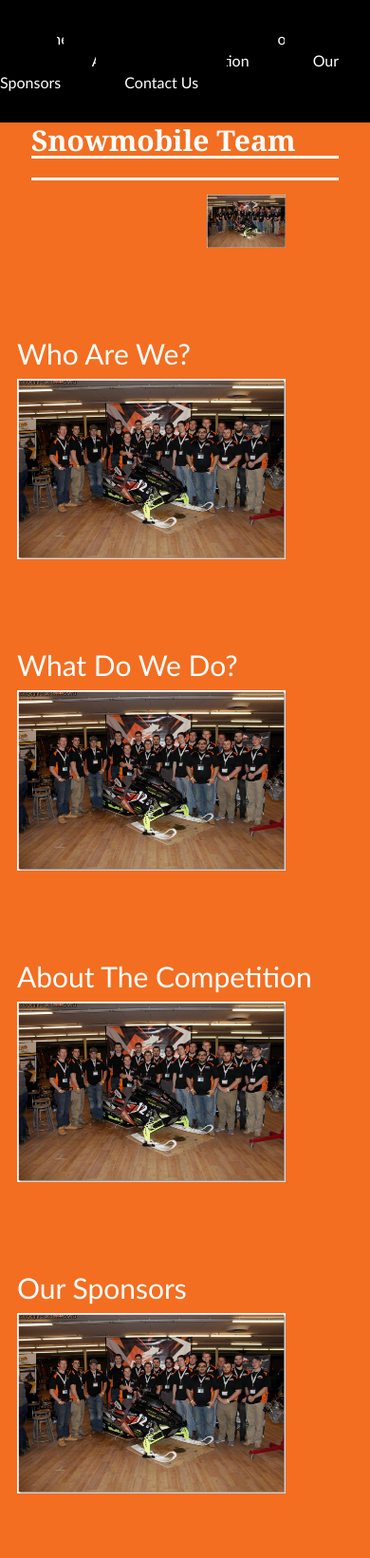
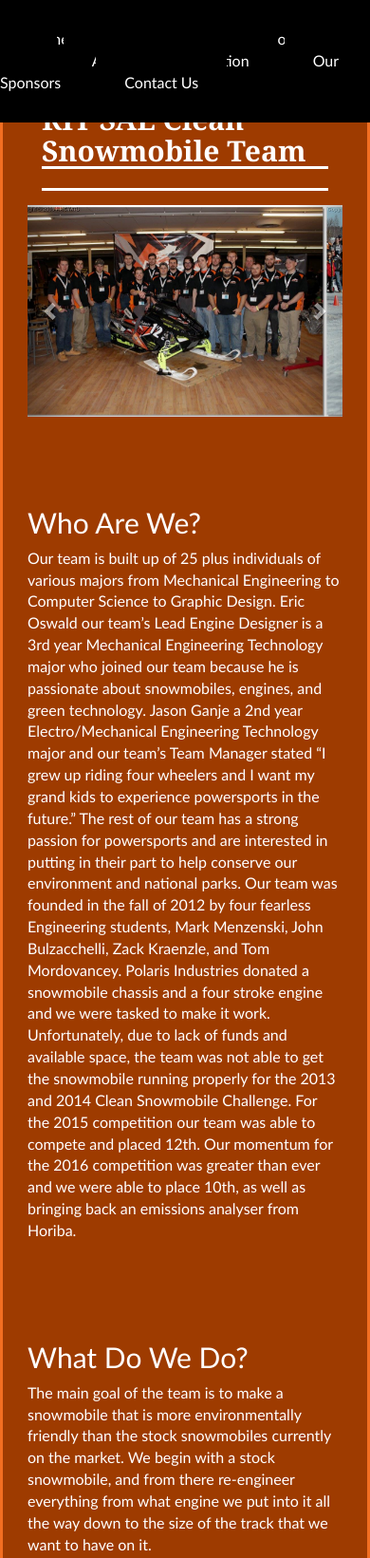
Before and after one commit to clt6234/SnowmobileSite, a plain HTML site: page index.html in a window 390 px wide. Shown: the top 1641 px of the page at 95% size. Drawn offline with nearby package versions, Linux system fonts and the light colour scheme; a script that the page names is missing.

Commit message:
Adds photo carousel and some verbiage ot the site

```diff
--- a/index.html
+++ b/index.html
@@ -20,44 +20,109 @@
 	<link href="site.css" rel="stylesheet">
 </head>
 <div class="container">
+<div class="raisedbox">
 	<div id="main">
 		<h1><b>RIT SAE Clean Snowmobile Team</b><h1>
 	</div>
-	<div>
-		<img id="pic" src="snowmobileTeam.jpg" style="width:80%;height80%;">
-	</div>
+	<div id="myCarousel" class="carousel slide" data-ride="carousel">
+	<!-- Indicators -->
+
+	<!-- Wrapper for slides -->
+	<div class="carousel-inner" role="listbox">
+		<div class="item active">
+			<img class="img-responsive center-block" src="snowmobileTeam.jpg" alt="First slide">
+		</div>
+
+		<div class="item">
+			<img class="img-responsive center-block" src="acceleration.jpg" alt="Second slide">
+		</div>
+
+		<div class="item">
+			<img class="img-responsive center-block" src="handling.jpg" alt="Third slide">
+		</div>
+
+		<div class="item">
+			<img class="img-responsive center-block" src="awards.jpg" alt="Fourth slide">
+		</div>
+
+  <!-- Left and right controls -->
+  <a class="left carousel-control" href="#myCarousel" role="button" data-slide="prev">
+    <span class="glyphicon glyphicon-chevron-left" aria-hidden="true"></span>
+    <span class="sr-only">Previous</span>
+  </a>
+  <a class="right carousel-control" href="#myCarousel" role="button" data-slide="next">
+    <span class="glyphicon glyphicon-chevron-right" aria-hidden="true"></span>
+    <span class="sr-only">Next</span>
+  </a>
+</div>
 	<a id="aboutU"></a>
 	<div id="aboutUs">
 	</div>
 	<div>
 		<h2>Who Are We?</h2>
-		<img id="pic2" src="snowmobileTeam.jpg" style="width:80%;height80%;">
+		<p>     Our team is built up of 25 plus individuals of various majors
+		from Mechanical Engineering to Computer Science to Graphic Design. Eric
+		Oswald our team’s Lead Engine Designer is a 3rd year Mechanical
+		Engineering Technology major who joined our team because he is
+		passionate about snowmobiles, engines, and green technology.
+		Jason Ganje a 2nd year Electro/Mechanical Engineering Technology major
+		and our team’s Team Manager stated “I grew up riding four wheelers and
+		I want my grand kids to experience powersports in the future.” The rest
+		of our team has a strong passion for powersports and are interested in
+		putting in their part to help conserve our environment and national
+		parks.
+
+		Our team was founded in the fall of 2012 by four fearless Engineering
+		students, Mark Menzenski, John Bulzacchelli, Zack Kraenzle, and Tom
+		Mordovancey. Polaris Industries donated a snowmobile chassis and a four
+		stroke engine and we were tasked to make it work. Unfortunately, due to
+		lack of funds and available space, the team was not able to get the
+		snowmobile running properly for the 2013 and 2014 Clean Snowmobile
+		Challenge. For the 2015 competition our team was able to compete and
+		placed 12th. Our momentum for the 2016 competition was greater than ever
+		and we were able to place 10th, as well as bringing back an emissions
+		analyser from Horiba.</p>
 	</div>
 	<a id="aboutS"></a>
 	<div id="aboutSled">
 	</div>
 	<div>
 		<h2>What Do We Do?</h2>
-		<img id="pic2" src="snowmobileTeam.jpg" style="width:80%;height80%;">
+		<p>		 The main goal of the team is to make a snowmobile that is more
+		environmentally friendly than the stock snowmobiles currently on the
+		market. We begin with a stock snowmobile, and from there re-engineer
+		everything from what engine we put into it all the way down to the size
+		of the track that we want to have on it. </p>
 	</div>
 	<a id="aboutC"></a>
 	<div id="aboutComp">
 	</div>
 	<div>
 		<h2>About The Competition</h2>
-		<img id="pic2" src="snowmobileTeam.jpg" style="width:80%;height80%;">
+		<p> To show you how the Clean Snowmobile Challenge was started, we will
+		go back to the mid 1990’s where Yellowstone National Park was a major
+		attraction for snowmobilers, where about 90,000 people visited by
+		snowmobile each winter. In the year 2000 the National Park Service
+		banned snowmobiles in Yellowstone due to snowmobiles causing damage to
+		the park’s wildlife, air quality, and natural soundscapes. In the year
+		2003 snowmobiles were allowed back into the park, but a limited number
+		of snowmobiles could be let in, they had to be lead by a guide, and
+		had to be of the Best Available Technology (BAT). The Clean
+		Snowmobile Challenge was also created in 2003 to help create quiet and
+		clean burning snowmobiles for pristine areas like Yellowstone.     </p>
 	</div>
 	<a id="sponsors"></a>
 	<div id="spons">
 	</div>
 	<div>
 		<h2>Our Sponsors</h2>
-		<img id="pic2" src="snowmobileTeam.jpg" style="width:80%;height80%;">
+		<img id="pic" src="snowmobileTeam.jpg" style="width:80%;height80%;">
 	</div>
 	<a id="contact"></a>
 	<div id="con">
 	</div>
 	<div>
 		<h2>Contact Us</h2>
-		<img id="pic2" src="snowmobileTeam.jpg" style="width:80%;height80%;">
+		<img id="pic" src="snowmobileTeam.jpg" style="width:80%;height80%;">
 	</div>
+</div>
--- a/site.css
+++ b/site.css
@@ -17,8 +17,12 @@ body {
 	padding-top: 75px;
 	padding-left: 15px;
 	padding-right: 15px;
-	background-color: #F36E21;
+	background-color: #9E3B00;
 	border-radius: 0 0 5px 5px;
+}
+
+.container {
+		background-color: #9E3B00
 }
 
 #aboutUs{
@@ -44,6 +48,17 @@ body {
 #pic {
 	padding-left: 200px;
 }
+
+.raisedbox {
+	padding: 10px;
+    border: 1px solid #9E3B00;
+	box-shadow:  -1px 1px #9E3B00,
+		 -2px 2px #9E3B00,
+		 -3px 3px #9E3B00,
+		 -4px 4px #9E3B00,
+		 -5px 5px #9E3B00;
+}
+
 h1 {
 	font-family: Georgia, serif;
 	border-bottom: 3px solid #FFFFFF;
```
Also changed, not shown: Tiger-Stripes-Pattern.png (added), acceleration.jpg (added), awards.jpg (added), emissions.jpg (added), handling.jpg (added).
